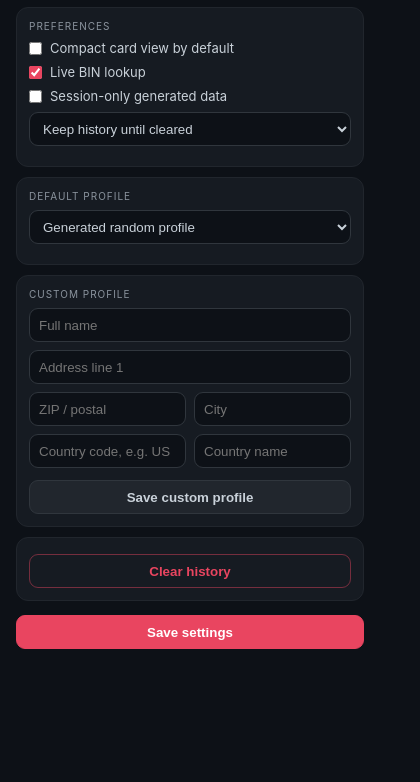
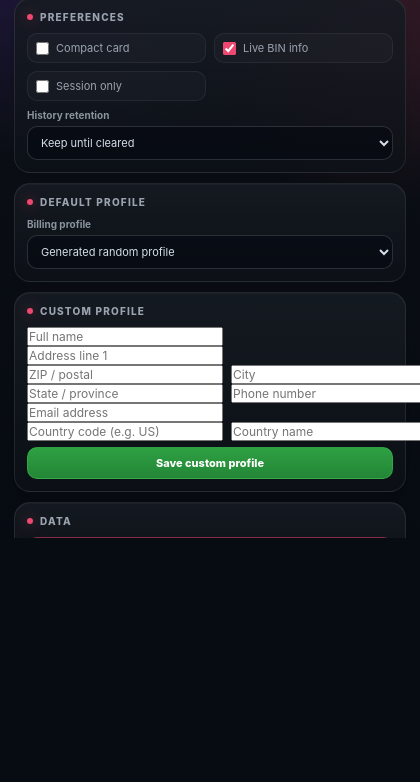
Before and after one commit to adxptived/Autobilling, a browser extension: page src/options.html in a window 390 px wide. Shown: the part 62-844 px from the top of the page, 420 px wide, since content can reach past the window. Drawn offline with Linux system fonts and the light colour scheme.

Commit message:
feat(ui): Redesign settings page to match popup UI/UX
- Replace flat dark theme with popup-matching gradient background, sections, and styling
- Add state/phone/email fields to custom profile form
- Use same CSS variables, scrollbar, button styles, and section layout as popup
- Three-column checkbox grid for preferences
- Consistent typography and spacing

Co-Authored-By: Geass <geassagent@gmail.com>

```diff
--- a/src/options.html
+++ b/src/options.html
@@ -3,53 +3,273 @@
 <head>
 <meta charset="UTF-8">
 <style>
-* { box-sizing: border-box; }
+:root {
+  --bg: #070b12;
+  --panel: rgba(22, 27, 34, 0.82);
+  --panel-2: rgba(13, 17, 23, 0.74);
+  --border: rgba(139, 148, 158, 0.16);
+  --border-strong: rgba(139, 148, 158, 0.26);
+  --text: #d6deea;
+  --muted: #7d8590;
+  --dim: #545d68;
+  --accent: #ef476f;
+  --accent-2: #7c3aed;
+  --green: #3fb950;
+  --yellow: #d29922;
+}
+* { margin: 0; padding: 0; box-sizing: border-box; }
+html, body {
+  width: 420px;
+  margin: 0;
+  padding: 0;
+  overflow: hidden;
+  background: #070b12;
+}
 body {
-  width: 380px; padding: 16px; margin: 0;
-  font-family: -apple-system, BlinkMacSystemFont, "Segoe UI", Roboto, sans-serif;
-  background: #0d1117; color: #c9d1d9; font-size: 13px;
+  font-family: Inter, -apple-system, BlinkMacSystemFont, "Segoe UI", Roboto, sans-serif;
+  font-size: 12px;
+  color: var(--text);
 }
-h1 { font-size: 18px; margin: 0 0 4px; color: #f0f6fc; }
-.sub { color: #6e7681; font-size: 11px; margin-bottom: 14px; }
-.section { background: #161b22; border: 1px solid #21262d; border-radius: 12px; padding: 12px; margin-bottom: 10px; }
-.section-title { color: #8b949e; font-size: 10px; letter-spacing: 1px; text-transform: uppercase; margin-bottom: 8px; }
-label { display: flex; align-items: center; gap: 8px; margin: 8px 0; color: #c9d1d9; }
-input, select {
-  width: 100%; height: 34px; margin-bottom: 8px; padding: 7px 9px;
-  border: 1px solid #30363d; border-radius: 9px; background: #0d1117; color: #c9d1d9;
+.app-shell {
+  width: 420px;
+  max-height: 600px;
+  padding: 14px;
+  overflow-y: auto;
+  background:
+    radial-gradient(circle at 15% 0%, rgba(124, 58, 237, 0.22), transparent 32%),
+    radial-gradient(circle at 90% 12%, rgba(239, 71, 111, 0.18), transparent 30%),
+    linear-gradient(180deg, #0d1117 0%, var(--bg) 100%);
 }
-input[type="checkbox"] { width: auto; height: auto; margin: 0; accent-color: #e94560; }
+button, select, input { font: inherit; }
+::-webkit-scrollbar { width: 10px; }
+::-webkit-scrollbar-track {
+  background: linear-gradient(180deg, rgba(13, 17, 23, 0.55), rgba(7, 11, 18, 0.92));
+  border-left: 1px solid rgba(139, 148, 158, 0.08);
+}
+::-webkit-scrollbar-thumb {
+  min-height: 42px;
+  background: linear-gradient(180deg, #334155, #1f2937);
+  border: 3px solid transparent;
+  border-radius: 999px;
+  background-clip: padding-box;
+  box-shadow: inset 0 0 0 1px rgba(255, 255, 255, 0.08);
+}
+::-webkit-scrollbar-thumb:hover {
+  background: linear-gradient(180deg, #475569, #334155);
+  border: 3px solid transparent;
+  background-clip: padding-box;
+}
+::-webkit-scrollbar-corner { background: transparent; }
+
+.header {
+  display: flex;
+  align-items: center;
+  justify-content: space-between;
+  margin-bottom: 12px;
+}
+.brand-title {
+  font-size: 17px;
+  font-weight: 850;
+  letter-spacing: -0.3px;
+  color: #f8fafc;
+}
+.brand-subtitle {
+  margin-top: 2px;
+  font-size: 10px;
+  color: var(--muted);
+}
+.header-pill {
+  padding: 7px 10px;
+  border: 1px solid rgba(239, 71, 111, 0.35);
+  border-radius: 999px;
+  background: rgba(239, 71, 111, 0.08);
+  color: #ff9aaa;
+  font-size: 10px;
+  font-weight: 800;
+  cursor: pointer;
+  box-shadow: 0 0 22px rgba(239, 71, 111, 0.08);
+}
+.header-pill:hover { background: rgba(239, 71, 111, 0.16); color: #fff; }
+
+.section {
+  position: relative;
+  padding: 12px;
+  margin-bottom: 10px;
+  border: 1px solid var(--border);
+  border-radius: 16px;
+  background: linear-gradient(180deg, rgba(22, 27, 34, 0.9), rgba(13, 17, 23, 0.75));
+  box-shadow: inset 0 1px 0 rgba(255, 255, 255, 0.03), 0 10px 24px rgba(0, 0, 0, 0.14);
+}
+.section-title {
+  display: flex;
+  align-items: center;
+  margin-bottom: 10px;
+  color: #9ba3af;
+  font-size: 10px;
+  font-weight: 800;
+  letter-spacing: 1.2px;
+  text-transform: uppercase;
+}
+.section-title::before {
+  content: '';
+  width: 6px;
+  height: 6px;
+  margin-right: 7px;
+  border-radius: 50%;
+  background: var(--accent);
+  box-shadow: 0 0 14px rgba(239, 71, 111, 0.55);
+}
+
+.settings-checks {
+  display: grid;
+  grid-template-columns: 1fr 1fr;
+  gap: 8px;
+  margin-top: 1px;
+}
+.check-inline {
+  display: flex;
+  align-items: center;
+  gap: 7px;
+  min-height: 30px;
+  padding: 6px 8px;
+  border: 1px solid rgba(139, 148, 158, 0.12);
+  border-radius: 10px;
+  background: rgba(255, 255, 255, 0.025);
+  color: #9ba3af;
+  font-size: 11px;
+  cursor: pointer;
+}
+.check-inline:hover { border-color: rgba(239, 71, 111, 0.28); }
+.check-inline input[type="checkbox"] { width: auto; accent-color: var(--accent); }
+
+.label {
+  display: block;
+  margin-bottom: 5px;
+  color: #8b949e;
+  font-size: 10px;
+  font-weight: 750;
+}
+select,
+input[type="text"],
+input[type="number"] {
+  width: 100%;
+  height: 34px;
+  padding: 7px 9px;
+  border: 1px solid var(--border-strong);
+  border-radius: 10px;
+  background: rgba(7, 11, 18, 0.74);
+  color: var(--text);
+  font-size: 11px;
+  transition: border 0.12s ease, box-shadow 0.12s ease, background 0.12s ease;
+}
+select:hover,
+input:hover { border-color: rgba(239, 71, 111, 0.36); }
+select:focus,
+input:focus {
+  outline: none;
+  border-color: rgba(239, 71, 111, 0.75);
+  box-shadow: 0 0 0 3px rgba(239, 71, 111, 0.12);
+  background: rgba(7, 11, 18, 0.92);
+}
+
+.row { display: flex; gap: 9px; margin-bottom: 9px; }
+.row:last-child { margin-bottom: 0; }
+.row > * { flex: 1; min-width: 0; }
 .grid2 { display: grid; grid-template-columns: 1fr 1fr; gap: 8px; }
-button {
-  width: 100%; min-height: 34px; border: 1px solid #30363d; border-radius: 9px;
-  background: #21262d; color: #c9d1d9; font-weight: 700; cursor: pointer; margin-top: 4px;
+
+.btn,
+.btn-sm {
+  border: 1px solid var(--border-strong);
+  cursor: pointer;
+  font-weight: 800;
+  color: var(--text);
+  background: linear-gradient(180deg, rgba(48, 54, 61, 0.88), rgba(33, 38, 45, 0.9));
+  transition: transform 0.12s ease, border 0.12s ease, background 0.12s ease, box-shadow 0.12s ease;
 }
-button:hover { background: #30363d; }
-button.primary { background: #e94560; color: #fff; border-color: #e94560; }
-button.danger { color: #e94560; border-color: rgba(233,69,96,0.45); background: transparent; }
-button.danger:hover { background: rgba(233,69,96,0.08); }
-.status { min-height: 16px; color: #3fb950; text-align: center; font-size: 11px; margin-top: 8px; }
+.btn:hover,
+.btn-sm:hover { border-color: rgba(239, 71, 111, 0.36); background: rgba(48, 54, 61, 0.95); }
+.btn:active,
+.btn-sm:active { transform: translateY(1px); }
+.btn {
+  display: block;
+  width: 100%;
+  min-height: 38px;
+  padding: 9px 10px;
+  margin-bottom: 7px;
+  border-radius: 12px;
+  font-size: 13px;
+}
+.btn-primary {
+  border-color: rgba(239, 71, 111, 0.9);
+  color: #fff;
+  background: linear-gradient(135deg, #ef476f, #d6336c 58%, #9d174d);
+  box-shadow: 0 12px 26px rgba(239, 71, 111, 0.22);
+}
+.btn-primary:hover { background: linear-gradient(135deg, #ff5c7c, #e23a70 58%, #b21f58); }
+.btn-sm {
+  min-height: 32px;
+  padding: 6px 9px;
+  border-radius: 10px;
+  font-size: 11px;
+  white-space: nowrap;
+}
+.btn-sm.primary { border-color: rgba(63, 185, 80, 0.5); color: #fff; background: linear-gradient(180deg, #2ea043, #238636); }
+.btn-sm.primary:hover { background: linear-gradient(180deg, #3fb950, #238636); }
+.btn-sm.danger { border-color: rgba(239, 71, 111, 0.5); color: #ff7b91; background: rgba(239, 71, 111, 0.06); }
+.btn-sm.danger:hover { color: #fff; background: rgba(239, 71, 111, 0.24); }
+
+.status {
+  display: none;
+  margin: 4px 0 2px;
+  color: #7ee787;
+  font-size: 11px;
+  text-align: center;
+}
+.status:not(:empty) { display: block; }
+.status.error { color: #ff7b91; }
+
+.footer {
+  margin-top: 4px;
+  color: var(--dim);
+  font-size: 10px;
+  line-height: 1.4;
+  text-align: center;
+}
+.footer a { color: #9ba3af; text-decoration: none; }
+.footer a:hover { color: var(--accent); }
 </style>
 </head>
 <body>
-  <h1>Autobilling Options</h1>
-  <div class="sub">Global extension preferences and billing profiles</div>
+<div class="app-shell">
+
+<div class="header">
+  <div>
+    <div class="brand-title">Settings</div>
+    <div class="brand-subtitle">Autobilling preferences and profiles</div>
+  </div>
+</div>
 
 <div class="section">
   <div class="section-title">Preferences</div>
-    <label><input type="checkbox" id="chkDefaultCompact"> Compact card view by default</label>
-    <label><input type="checkbox" id="chkValidateBin"> Live BIN lookup</label>
-    <label><input type="checkbox" id="chkSessionOnly"> Session-only generated data</label>
+  <div class="settings-checks">
+    <label class="check-inline"><input type="checkbox" id="chkDefaultCompact"> Compact card</label>
+    <label class="check-inline"><input type="checkbox" id="chkValidateBin"> Live BIN info</label>
+    <label class="check-inline"><input type="checkbox" id="chkSessionOnly"> Session only</label>
+  </div>
+  <div style="margin-top:8px;">
+    <span class="label">History retention</span>
     <select id="selHistoryTtl">
-      <option value="0">Keep history until cleared</option>
-      <option value="15">Clear history entries after 15 minutes</option>
-      <option value="60">Clear history entries after 1 hour</option>
-      <option value="1440">Clear history entries after 24 hours</option>
+      <option value="0">Keep until cleared</option>
+      <option value="15">15 minutes</option>
+      <option value="60">1 hour</option>
+      <option value="1440">24 hours</option>
     </select>
+  </div>
 </div>
 
 <div class="section">
   <div class="section-title">Default profile</div>
+  <span class="label">Billing profile</span>
   <select id="selProfile">
     <option value="generated">Generated random profile</option>
     <option value="US">US profile</option>
@@ -67,21 +287,32 @@ button.danger:hover { background: rgba(233,69,96,0.08); }
     <input id="profileCity" placeholder="City">
   </div>
   <div class="grid2">
-      <input id="profileCountry" placeholder="Country code, e.g. US">
+    <input id="profileState" placeholder="State / province">
+    <input id="profilePhone" placeholder="Phone number">
+  </div>
+  <input id="profileEmail" placeholder="Email address">
+  <div class="grid2">
+    <input id="profileCountry" placeholder="Country code (e.g. US)">
     <input id="profileCountryName" placeholder="Country name">
   </div>
-    <button id="btnSaveProfile">Save custom profile</button>
+  <button class="btn-sm primary" id="btnSaveProfile" style="width:100%;margin-top:6px;">Save custom profile</button>
 </div>
 
 <div class="section">
-    <button class="danger" id="btnClearHistory">Clear history</button>
+  <div class="section-title">Data</div>
+  <button class="btn-sm danger" id="btnClearHistory" style="width:100%;">Clear history</button>
 </div>
 
-  <button class="primary" id="btnSave">Save settings</button>
+<button class="btn btn-primary" id="btnSave">Save settings</button>
 <div class="status" id="status"></div>
+
+<div class="footer">
+  <a href="https://github.com/adxptived" target="_blank">adxptived</a> &middot; <a href="https://github.com/NjProVk/CreditsCardTools" target="_blank">CreditsCardTools</a> &middot; Luhn-valid
+</div>
 
 <script src="extensionStorage.js"></script>
 <script src="permissions.js"></script>
 <script src="options.js"></script>
+</div>
 </body>
 </html>
--- a/src/options.js
+++ b/src/options.js
@@ -15,6 +15,9 @@ function readCustomProfile() {
     address2: '',
     postalCode: document.getElementById('profileZip').value.trim(),
     city: document.getElementById('profileCity').value.trim(),
+    state: document.getElementById('profileState').value.trim(),
+    phone: document.getElementById('profilePhone').value.trim(),
+    email: document.getElementById('profileEmail').value.trim(),
     country: document.getElementById('profileCountry').value.trim().toUpperCase(),
     countryName: document.getElementById('profileCountryName').value.trim(),
   };
@@ -26,6 +29,9 @@ function fillCustomProfile(profile) {
   document.getElementById('profileAddr').value = profile.address1 || '';
   document.getElementById('profileZip').value = profile.postalCode || '';
   document.getElementById('profileCity').value = profile.city || '';
+  document.getElementById('profileState').value = profile.state || '';
+  document.getElementById('profilePhone').value = profile.phone || '';
+  document.getElementById('profileEmail').value = profile.email || '';
   document.getElementById('profileCountry').value = profile.country || '';
   document.getElementById('profileCountryName').value = profile.countryName || '';
 }
```
Lines whose indentation alone changed are shown as unchanged.
